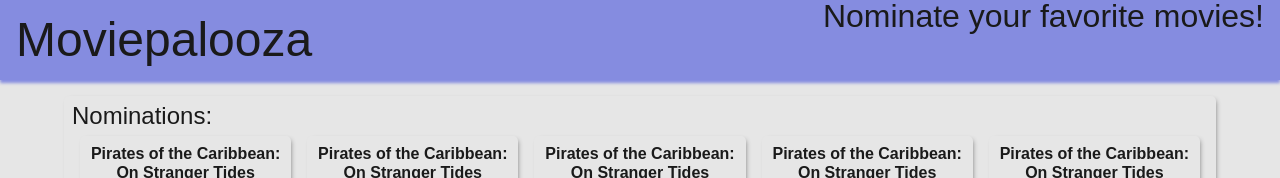
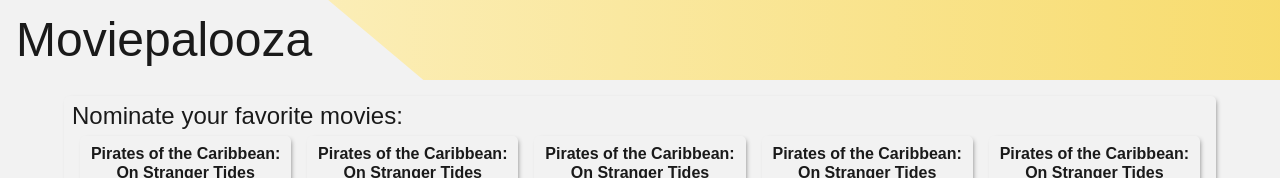
Before and after one commit to Zietieflr/code-challenge-shopify, a website built with webpack: page index.html in a window 1280 px wide. Shown: the top 178 px of the page. Built offline with nearby package versions, Linux system fonts and the light colour scheme; some packages are replaced by stand-ins of ours; no server answers; a web font is replaced by a local one.

Commit message:
Update header aethetics and content.

```diff
--- a/css/index.css
+++ b/css/index.css
@@ -1,7 +1,7 @@
 @import url('https://fonts.googleapis.com/css2?family=Tomorrow:wght@100;300;400;500;700&display=swap');
 
 :root {
-  --background-color: hsl(0, 0%, 90%);
+  --background-color: hsl(0, 0%, 95%);
   --background-accent: hsl(235, 60%, 70%);
   --font-color:  hsl(0, 0%, 10%);
   --faded-font-color: hsl(0, 0%, 40%);
@@ -17,37 +17,28 @@
 }
 
 header {
-  background-color: var(--background-accent);
-  box-shadow: 0px 3px 3px var(--background-accent);
+  background-color: var(--background-color);
+  /* box-shadow: 0px 3px 3px var(--background-accent); */
   display: flex;
   margin-bottom: 1rem;
 }
 
-/* h1 {
-  padding-top: 1rem;
-  padding-bottom: .5rem;
-  font-size: 3rem;
-  text-align: center;
-  background-color: var(--background-accent);
-} */
+header div {
+  flex: auto;
+  height: inherit;
+  clip-path: polygon(100% 1000%, 100% 0%, 0% 0%);
+  background: linear-gradient(to right, var(--faded-accent), var(--primary-accent));
+}
+
 h1 {
+  flex: initial;
   padding: 1rem;
   font-size: 3rem;
 }
 
-/* h2 {
-  margin-bottom: 1rem;
-  padding-top: .5rem;
-  padding-bottom: .5rem;
-  font-size: 2rem;
-  text-align: center;
-  background-color: var(--background-accent);
-  box-shadow: 0px 3px 3px var(--background-accent);
-} */
 h2 {
   position: absolute;
   right: 1rem;
-  height: 100%;
   font-size: 2rem;
   line-height: 100%;
 }
@@ -99,8 +90,7 @@
   color: hsla(0, 0%, 0%, 1);
   border: none;
   border-radius: 5px;
-  box-shadow: 2px 2px 7px -2px var(--primary-accent);
-
+  box-shadow: 2px 2px 10px -3px var(--primary-accent);
   font-size: 1rem;
 }
 
--- a/index.html
+++ b/index.html
@@ -11,10 +11,10 @@
 <body>
   <header>
     <h1>Moviepalooza</h1>
-    <h2>Nominate your favorite movies!</h2>
+    <div></div>
   </header>
   <section class="nominations">
-    <h3>Nominations:</h3>
+    <h3>Nominate your favorite movies:</h3>
     <ul>
       <li class="movie-card"><h4>Pirates of the Caribbean: On Stranger Tides</h4><img src="https://m.media-amazon.com/images/M/MV5BMjE5MjkwODI3Nl5BMl5BanBnXkFtZTcwNjcwMDk4NA@@._V1_SX300.jpg" alt="Poster for Pirates of the Caribbean: On Stranger Tides."><p>Released: 2011</p><a href="https://www.imdb.com/title/tt1298650/">IMDb</a><button>Remove</button></li>
       <li class="movie-card"><h4>Pirates of the Caribbean: On Stranger Tides</h4><img src="https://m.media-amazon.com/images/M/MV5BMjE5MjkwODI3Nl5BMl5BanBnXkFtZTcwNjcwMDk4NA@@._V1_SX300.jpg" alt="Poster for Pirates of the Caribbean: On Stranger Tides."><p>Released: 2011</p><a href="https://www.imdb.com/title/tt1298650/">IMDb</a><button>Remove</button></li>
```
